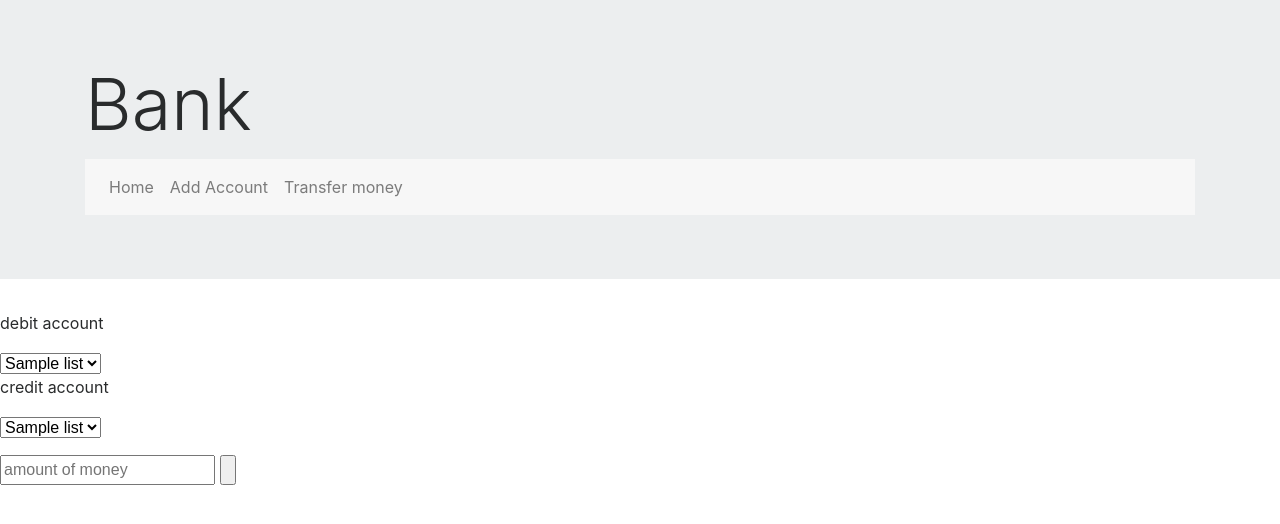
After one commit to Mathieu-Pluquet/Bank, a PHP site: template view/transfer.php in a window 1280 px wide. The commit adds this page. Shown: the top 524 px of the page. Run offline with PHP 8.4, Linux system fonts and the light colour scheme; the template is opened without the code that fills it: most values are stand-ins (such as "Sample title", 1, 10 or a date in 2020).

Commit message:
add transfer view

```diff
--- a/view/header.php
+++ b/view/header.php
@@ -26,7 +26,7 @@
            <a class="nav-link" href="index.php?add">Add Account</a>
          </li>
          <li class="nav-item">
-           <a class="nav-link" href="#">Transfer money</a>
+           <a class="nav-link" href="with_add.php?trans">Transfer money</a>
          </li>
        </ul>
      </div>
--- /dev/null
+++ b/view/transfer.php
@@ -0,0 +1,28 @@
+<?php
+include 'view/header.php';
+?>
+<p>debit account</p>
+<form class="" action="with_add.php" method="post">
+<select class="" name="debit">
+<?php
+foreach ($list as $value) {
+?>
+<option value="<?php echo $value ?>"> <?php echo $value['name'] ?></option>
+<?php
+} ?>
+</select>
+
+<p>credit account</p>
+<select class="" name="credit">
+  <?php
+  foreach ($list as $value) {
+  ?>
+  <option value="<?php echo $value ?>"> <?php echo $value['name'] ?></option>
+  <?php
+  } ?>
+</select>
+<br>
+<p></p>
+<input type="text" name="" value="" placeholder="amount of money">
+<input type="submit" name="" value="">
+</form>
```
Also changed, not shown: controller/with_add.php (+7 -5 lines).
